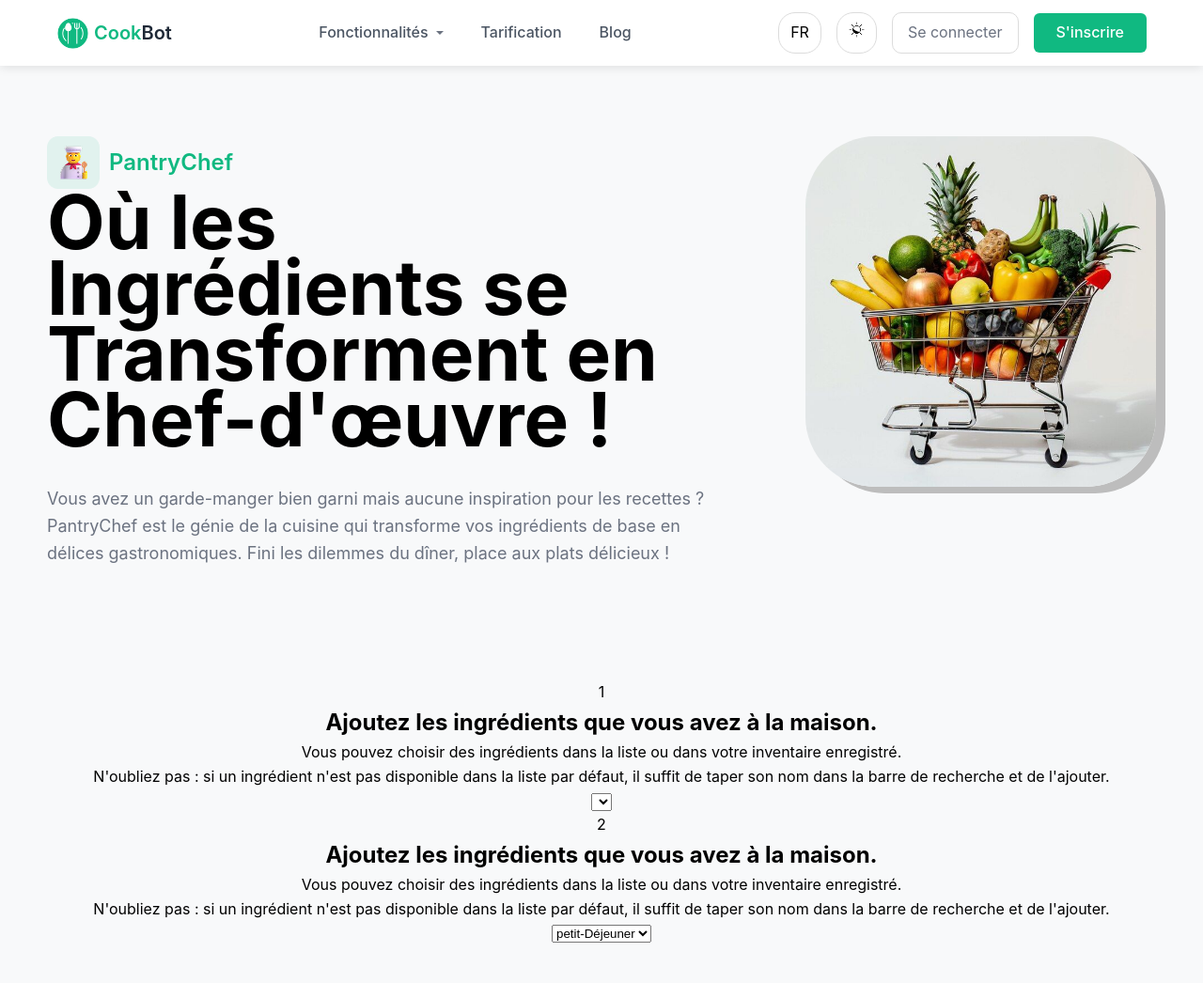
After one commit to Emy2002-girl/cookbot, a PHP site: page /pantrychef.php in a window 1280 px wide. The commit adds this page. Shown: the whole page at 94% size. Run offline with PHP 8.4, Linux system fonts and the light colour scheme; a stand-in replaces the project's code that opens the database connection; lists and menus that the app fills with data are empty.

Commit message:
add files

```diff
--- /dev/null
+++ b/pantrychef.css
@@ -0,0 +1,247 @@
+* {
+    margin: 0;
+    padding: 0;
+    box-sizing: border-box;
+}
+
+body {
+    font-family: -apple-system, BlinkMacSystemFont, 'Segoe UI', Roboto, sans-serif;
+    background-color: #f8f9fa;
+    line-height: 1.6;
+}
+
+/* Header et Navigation */
+.header {
+    background: white;
+    box-shadow: 0 2px 10px rgba(0,0,0,0.1);
+    position: relative;
+    z-index: 1000;
+}
+
+.nav-container {
+    max-width: 1200px;
+    margin: 0 auto;
+    display: flex;
+    align-items: center;
+    justify-content: space-between;
+    padding: 0 20px;
+    height: 70px;
+}
+
+/* Logo */
+.logo {
+    font-size: 24px;
+    font-weight: bold;
+    color: #333;
+    text-decoration: none;
+}
+.logo {
+    display: flex;
+    align-items: center;
+}
+
+.logo-icon {
+    display: flex;
+    align-items: center;
+    justify-content: center;
+}
+.logo-text {
+    font-size: 1.25rem;
+    font-weight: 600;
+    color: #1f2937;
+    padding-left: 5px
+}
+
+/* Navigation Menu */
+.nav-menu {
+    display: flex;
+    list-style: none;
+    align-items: center;
+    gap: 40px;
+}
+
+.nav-item {
+    position: relative;
+}
+
+.nav-link {
+    text-decoration: none;
+    color: #4b5563;
+    font-weight: 500;
+    font-size: 16px;
+    padding: 10px 0;
+    display: flex;
+    align-items: center;
+    gap: 8px;
+    transition: color 0.3s ease;
+}
+
+.nav-link:hover {
+    color: #10b981;
+}
+
+/* Dropdown Arrow */
+.dropdown-arrow {
+    width: 0;
+    height: 0;
+    border-left: 4px solid transparent;
+    border-right: 4px solid transparent;
+    border-top: 4px solid #6b7280;
+    transition: transform 0.3s ease;
+}
+
+.nav-item:hover .dropdown-arrow {
+    transform: rotate(180deg);
+}
+
+/* Dropdown Menu */
+.dropdown-menu {
+    position: absolute;
+    top: 100%;
+    left: 0;
+    background: white;
+    min-width: 280px;
+    border-radius: 12px;
+    box-shadow: 0 10px 40px rgba(0,0,0,0.15);
+    opacity: 0;
+    visibility: hidden;
+    transform: translateY(-10px);
+    transition: all 0.3s ease;
+    padding: 16px 0;
+    margin-top: 8px;
+}
+
+.nav-item:hover .dropdown-menu {
+    opacity: 1;
+    visibility: visible;
+    transform: translateY(0);
+}
+
+/* Dropdown Items */
+.dropdown-item {
+    display: flex;
+    align-items: center;
+    gap: 12px;
+    padding: 12px 20px;
+    text-decoration: none;
+    color: #374151;
+    transition: background-color 0.2s ease;
+}
+
+.dropdown-item:hover {
+    background-color: #f9fafb;
+}
+
+/* Icons */
+.dropdown-icon {
+    width: 24px;
+    height: 24px;
+    border-radius: 6px;
+    display: flex;
+    align-items: center;
+    justify-content: center;
+    font-size: 14px;
+    flex-shrink: 0;
+}
+
+.icon-pantry { background: #fce7f3; color: #ec4899; }
+.icon-master { background: #fed7aa; color: #ea580c; }
+.icon-macros { background: #fef3c7; color: #d97706; }
+.icon-meal { background: #dbeafe; color: #2563eb; }
+.icon-pair { background: #f3e8ff; color: #9333ea; }
+.icon-mixology { background: #d1fae5; color: #059669; }
+
+.dropdown-text {
+    font-weight: 500;
+    font-size: 15px;
+}
+/* Responsive */
+@media (max-width: 768px) {
+    .nav-menu {
+        display: none;
+    }
+
+    .mobile-toggle {
+        display: flex;
+    }
+
+    .nav-container {
+        padding: 0 15px;
+    }
+}
+
+/* Content Area */
+.content {
+    max-width: 1200px;
+    margin: 40px auto;
+    padding: 0 20px;
+    text-align: center;
+}
+
+.hero-title {
+    font-size: 48px;
+    font-weight: bold;
+    color: #1f2937;
+    margin-bottom: 20px;
+}
+.header-right {
+    display: flex;
+    align-items: center;
+    gap: 1rem;
+}
+.login-link {
+    border: 1px solid gainsboro;
+    padding: 0.5rem 1rem;
+    border-radius: 10px;
+    color: #6b7280;
+    text-decoration: none;
+    transition: color 0.2s;
+}
+
+.login-link:hover {
+    color: #1f2937;
+}
+.btn-primary {
+    background: #10b981;
+    color: white;
+    padding: 0.5rem 1.5rem;
+    border: none;
+    border-radius: 0.375rem;
+    text-decoration: none;
+    font-weight: 500;
+    transition: background 0.2s;
+    cursor: pointer;
+}
+
+.btn-primary:hover {
+    background: #059669;
+}
+/* here section */
+.container{
+    display: flex;
+    margin: 30px 30px;
+    padding: 45px 20px;
+    gap: 105px;
+}
+.description{
+    width: 100%;
+}
+.flex{
+    display: flex;
+    align-items: center;
+    gap: 10px;
+}
+.flex h2{
+    color: #10b981;
+    font-weight: 600;
+}
+.desc{
+    font-weight: bolder;
+    font-size: 80px;
+    line-height: 70px;
+}
+.desc1{
+    color: #6B7280;
+    font-size: 18px;
+    padding: 36px 0px;
+}
--- /dev/null
+++ b/pantrychef.php
@@ -0,0 +1,117 @@
+<!DOCTYPE html>
+<html lang="en">
+<head>
+    <meta charset="UTF-8">
+    <meta name="viewport" content="width=device-width, initial-scale=1.0">
+    <title>CookBot - Pantrychef</title>
+    <link rel="stylesheet" href="pantrychef.css">
+</head>
+<body>
+<header class="header">
+        <nav class="nav-container">
+            <!-- Logo -->
+            <div class="logo">
+                <div class="logo-icon"><img src="images/cutlery.png" alt="" width="35" height="35"></div>
+                <span class="logo-text"><span style="color:#10B981;">Cook</span>Bot</span>
+            </div>
+            <!-- Navigation Menu -->
+            <ul class="nav-menu">
+                <li class="nav-item">
+                    <a href="#" class="nav-link">
+                        Fonctionnalités
+                        <span class="dropdown-arrow"></span>
+                    </a>
+
+                    <!-- Dropdown Menu -->
+                    <div class="dropdown-menu">
+                        <a href="#" class="dropdown-item">
+                            <div class="dropdown-icon icon-pantry">🥘</div>
+                            <span class="dropdown-text">PantryChef</span>
+                        </a>
+
+                        <a href="#" class="dropdown-item">
+                            <div class="dropdown-icon icon-master">👨‍🍳</div>
+                            <span class="dropdown-text">MasterChef</span>
+                        </a>
+
+                        <a href="#" class="dropdown-item">
+                            <div class="dropdown-icon icon-macros">🍌</div>
+                            <span class="dropdown-text">MacrosChef</span>
+                        </a>
+
+                        <a href="#" class="dropdown-item">
+                            <div class="dropdown-icon icon-meal">📅</div>
+                            <span class="dropdown-text">MealPlanChef</span>
+                        </a>
+                    </div>
+                </li>
+
+                <li class="nav-item">
+                    <a href="#" class="nav-link">Tarification</a>
+                </li>
+
+                <li class="nav-item">
+                    <a href="#" class="nav-link">Blog</a>
+                </li>
+            </ul>
+            <div class="header-right">
+                <span style="border: 1px solid gainsboro; padding: 0.5rem 0.75rem; border-radius: 18px;">FR</span>
+                <span style="border: 1px solid gainsboro; padding: 0.5rem 0.75rem; border-radius: 18px;"><img src="images/sun.png" alt="" width="17" height="17" margin-top="5px"></span>
+                <a href="login.php" class="login-link" >Se connecter</a>
+                <a href="inscription.php" class="btn-primary">S'inscrire</a>
+            </div>
+        </div>
+        </nav>
+    </header>
+    <section class="hero">
+        <div class="container">
+            <div class="description">
+                <div class="flex">
+                <img src="images/Overlay (1).png" style="width:20px,height:20px">
+                <h2>PantryChef</h2></div>
+                <p class="desc">
+                Où les Ingrédients se Transforment en<span> Chef-d'œuvre !</span>
+                </p>
+                <p class="desc1">
+                Vous avez un garde-manger bien garni mais aucune inspiration pour les recettes ?
+                PantryChef est le génie de la cuisine qui transforme vos ingrédients de base en délices
+                gastronomiques. Fini les dilemmes du dîner, place aux plats délicieux !
+                </p>
+            </div>
+            <div class="image"><img src="images/super.jpg" alt="" srcset="" width="100%" height="auto" style="border-radius:20%;box-shadow: #BDBDBD 10px 7px 0px"></div>
+        </div>
+    </section>
+    <section class="content">
+        <div class="container2">
+            <div class="etapes">
+            <div class="case">1</div>
+            <h2>Ajoutez les ingrédients que vous avez à la maison.</h2>
+            <p>Vous pouvez choisir des ingrédients dans la liste ou dans votre inventaire enregistré.</p>
+            <p>N'oubliez pas : si un ingrédient n'est pas disponible dans la liste par défaut, il suffit de taper son
+            nom dans la barre de recherche et de l'ajouter.</p>
+            </div>
+            <div class="ingedients">
+                <select name="ingedient" id=""></select>
+            </div>
+        </div>
+        <div class="container2">
+        <div class="etapes">
+            <div class="case">2</div>
+            <h2>Ajoutez les ingrédients que vous avez à la maison.</h2>
+            <p>Vous pouvez choisir des ingrédients dans la liste ou dans votre inventaire enregistré.</p>
+            <p>N'oubliez pas : si un ingrédient n'est pas disponible dans la liste par défaut, il suffit de taper son
+            nom dans la barre de recherche et de l'ajouter.</p>
+            </div>
+            <div class="ingedients">
+                <select name="repas" id="">
+                    <option value="pdéjeuner">petit-Déjeuner</option>
+                    <option value="dejeuner">Déjeuner</option>
+                <option value="">Snack</option>
+               <option value="diner">diner</option>
+                </select>
+            </div>
+        </div>
+        </div>
+    </section>
+</body>
+</html>
```
Also changed, not shown: homepage.css (+135 -20 lines), homepage.php (+41 -17 lines), inscription.php (+7 -7 lines), login.php (+7 -7 lines), images/super.jpg (renamed from images/7dadd3aaaa9bad734477bf0823a5db91.jpg).
